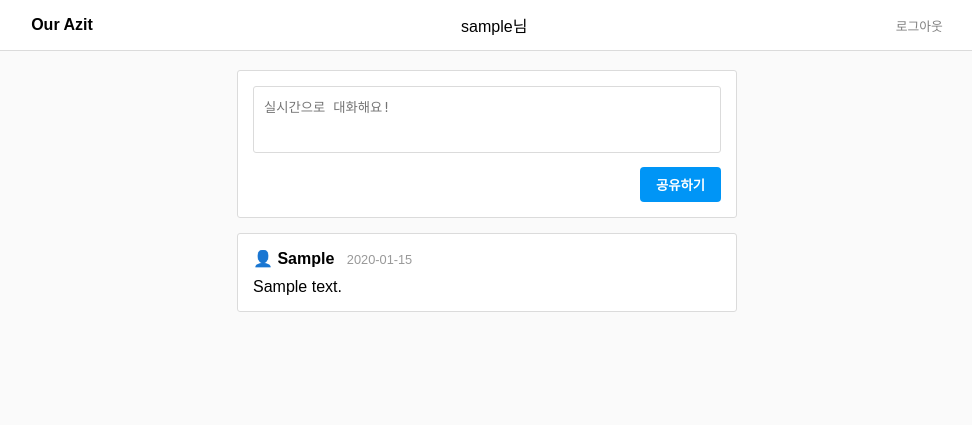
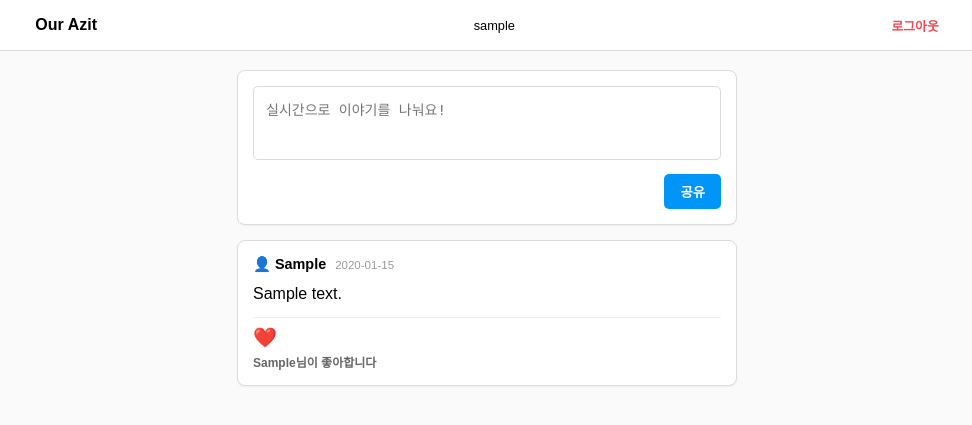
Before and after one commit to doyunamazing/my-azit, a Flask app: page /board in a window 1280 px wide. Shown: the top 425 px of the page, without its empty margins (153-1125 px from the left). Run offline with Flask 3, Linux system fonts and the light colour scheme; the visitor is signed in with stand-in values (Sample User, id 1); tables that the repository leaves empty hold one stand-in row (values such as "Sample post"); some libraries are stand-ins or nearby versions.

Commit message:
Update board.html

```diff
--- a/templates/board.html
+++ b/templates/board.html
@@ -2,40 +2,51 @@
 <html>
 <head>
     <meta charset="UTF-8">
-    <title>실시간 아지트</title>
+    <meta name="viewport" content="width=device-width, initial-scale=1.0">
+    <title>Our Azit - 실시간</title>
     <script src="https://cdnjs.cloudflare.com/ajax/libs/socket.io/4.0.1/socket.io.js"></script>
     <style>
         body { background-color: #fafafa; font-family: sans-serif; margin: 0; padding-top: 60px; }
         .nav { background: white; border-bottom: 1px solid #dbdbdb; position: fixed; top: 0; width: 100%; height: 50px; display: flex; justify-content: space-around; align-items: center; z-index: 100; }
         .container { max-width: 500px; margin: 0 auto; padding: 10px; }
-        .write-box, .post { background: white; border: 1px solid #dbdbdb; padding: 15px; margin-bottom: 15px; border-radius: 3px; }
-        .post-header { font-weight: bold; display: flex; justify-content: space-between; margin-bottom: 10px; }
-        .post-time { color: #999; font-size: 0.8em; font-weight: normal; margin-left: 8px; }
-        textarea { width: 100%; border: 1px solid #dbdbdb; padding: 10px; box-sizing: border-box; border-radius: 3px; resize: none; }
-        .btn { background: #0095f6; color: white; border: none; padding: 8px 16px; border-radius: 4px; cursor: pointer; float: right; margin-top: 10px; font-weight: bold; }
+        .write-box, .post { background: white; border: 1px solid #dbdbdb; padding: 15px; margin-bottom: 15px; border-radius: 8px; box-shadow: 0 1px 2px rgba(0,0,0,0.05); }
+        .post-header { font-weight: bold; margin-bottom: 10px; font-size: 0.9em; }
+        .post-time { color: #999; font-size: 0.8em; font-weight: normal; margin-left: 5px; }
+        .post-content { font-size: 1em; line-height: 1.4; white-space: pre-wrap; }
+        .like-section { margin-top: 12px; border-top: 1px solid #f0f0f0; padding-top: 8px; }
+        .like-btn { cursor: pointer; border: none; background: none; font-size: 1.2em; padding: 0; }
+        .likers-list { font-size: 0.75em; color: #666; margin-top: 4px; font-weight: bold; }
+        textarea { width: 100%; border: 1px solid #dbdbdb; padding: 12px; box-sizing: border-box; border-radius: 5px; resize: none; font-size: 14px; }
+        .btn { background: #0095f6; color: white; border: none; padding: 8px 16px; border-radius: 5px; cursor: pointer; float: right; margin-top: 10px; font-weight: bold; }
     </style>
 </head>
 <body>
     <div class="nav">
         <strong>Our Azit</strong>
-        <span>{{ user }}님</span>
-        <a href="/logout" style="text-decoration:none; color:gray; font-size:0.8em;">로그아웃</a>
+        <span style="font-size: 0.8em;">{{ user }}</span>
+        <a href="/logout" style="text-decoration:none; color:#ed4956; font-size:0.8em; font-weight:bold;">로그아웃</a>
     </div>
 
     <div class="container">
         <div class="write-box">
-            <textarea id="content" rows="3" placeholder="실시간으로 대화해요!" required></textarea>
-            <button onclick="sendPost()" class="btn">공유하기</button>
+            <textarea id="content" rows="3" placeholder="실시간으로 이야기를 나눠요!"></textarea>
+            <button onclick="sendPost()" class="btn">공유</button>
             <div style="clear:both;"></div>
         </div>
 
         <div id="post-list">
             {% for p in all_posts %}
-            <div class="post">
+            <div class="post" id="post-{{ p.id }}">
                 <div class="post-header">
-                    <span>👤 {{ p.user }} <span class="post-time">{{ p.created_at }}</span></span>
+                    👤 {{ p.user }} <span class="post-time">{{ p.created_at }}</span>
                 </div>
                 <div class="post-content">{{ p.content }}</div>
+                <div class="like-section">
+                    <button class="like-btn" onclick="sendLike({{ p.id }})">❤️</button>
+                    <div class="likers-list" id="likers-{{ p.id }}">
+                        {% if p.like_count > 0 %}{{ p.liker_names }}님이 좋아합니다{% endif %}
+                    </div>
+                </div>
             </div>
             {% endfor %}
         </div>
@@ -43,30 +54,39 @@
 
     <script>
         var socket = io();
-        var currentUser = "{{ user }}";
 
-        // 서버에 글 보내기
         function sendPost() {
-            var content = document.getElementById('content').value;
-            if(content) {
-                socket.emit('new_post', {content: content});
-                document.getElementById('content').value = '';
+            var el = document.getElementById('content');
+            if(el.value.trim()) {
+                socket.emit('new_post', {content: el.value});
+                el.value = '';
             }
         }
 
-        // 서버에서 새 글 신호 받으면 화면에 추가
+        function sendLike(postId) {
+            socket.emit('like_post', {post_id: postId});
+        }
+
         socket.on('render_post', function(data) {
-            var postList = document.getElementById('post-list');
-            var newPost = document.createElement('div');
-            newPost.className = 'post';
-            newPost.innerHTML = `
-                <div class="post-header">
-                    <span>👤 ${data.user} <span class="post-time">${data.created_at}</span></span>
-                </div>
+            var list = document.getElementById('post-list');
+            var div = document.createElement('div');
+            div.className = 'post';
+            div.id = 'post-' + data.id;
+            div.innerHTML = `
+                <div class="post-header">👤 ${data.user} <span class="post-time">${data.created_at}</span></div>
                 <div class="post-content">${data.content}</div>
-            `;
-            // 최신글이 맨 위로 오게 추가
-            postList.insertBefore(newPost, postList.firstChild);
+                <div class="like-section">
+                    <button class="like-btn" onclick="sendLike(${data.id})">❤️</button>
+                    <div class="likers-list" id="likers-${data.id}"></div>
+                </div>`;
+            list.insertBefore(div, list.firstChild);
+        });
+
+        socket.on('update_likes', function(data) {
+            var el = document.getElementById('likers-' + data.post_id);
+            if(el) {
+                el.innerText = data.like_count > 0 ? data.likers.join(', ') + "님이 좋아합니다" : "";
+            }
         });
     </script>
 </body>
```
